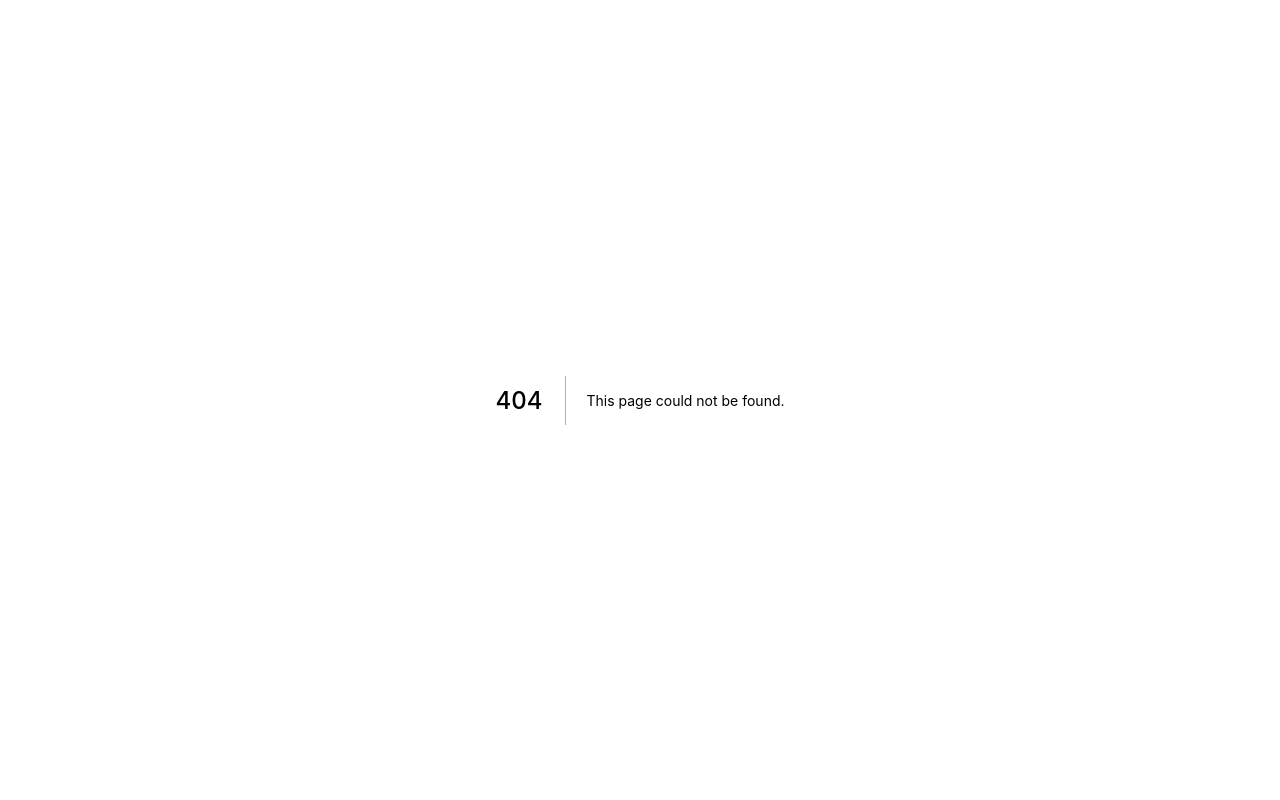
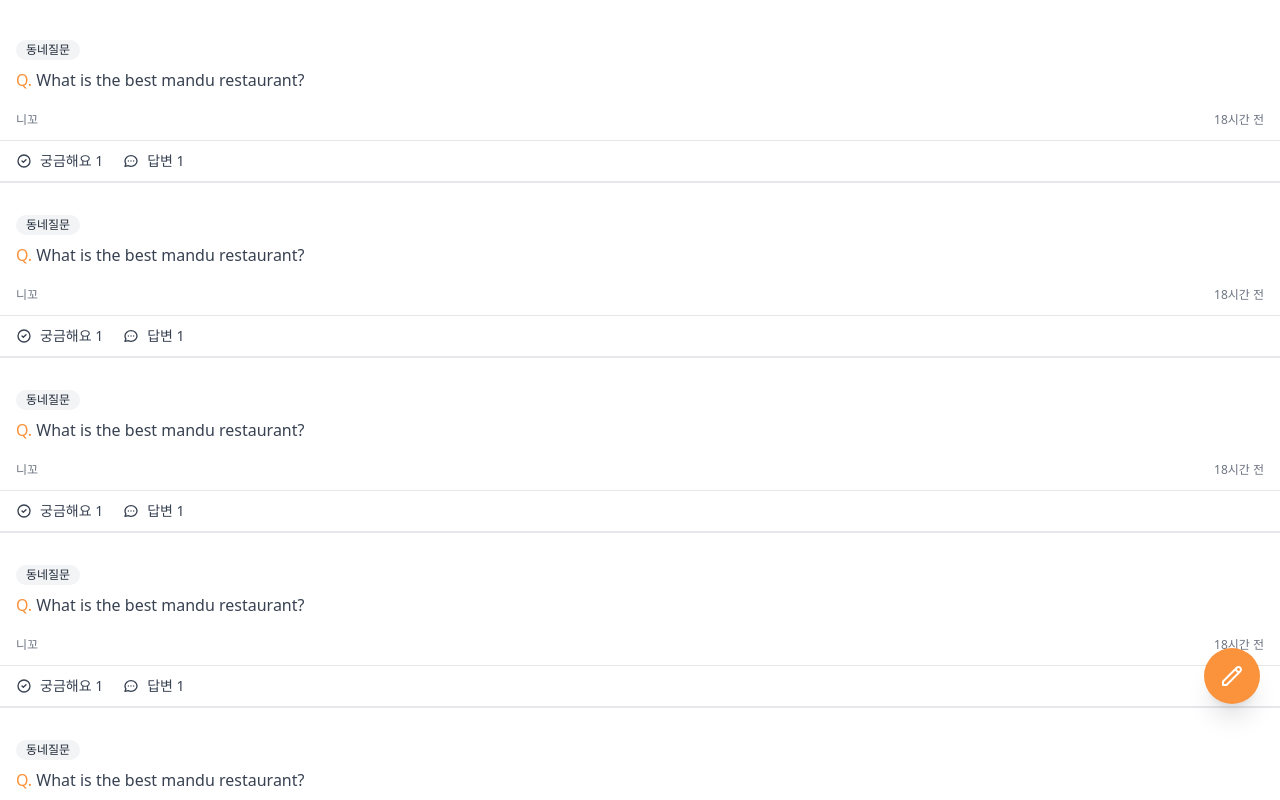
Before and after one commit to coocoozz/carrot-market, a Next.js app: page /community in a window 1280 px wide. Before the commit this address had no page. Shown: the top 800 px of the page. Built offline with nearby package versions, Linux system fonts and the light colour scheme.

Commit message:
community

```diff
--- /dev/null
+++ b/pages/community/index.tsx
@@ -0,0 +1,78 @@
+import type { NextPage } from "next";
+
+const Community: NextPage = () => {
+  return (
+    <div className="py-10 space-y-8">
+      {[1, 2, 3, 4, 5, 6, 7, 8, 9, 10, 11, 12, 13, 14].map((_, i) => (
+        <div key={i} className="flex flex-col items-start cursor-pointer">
+          <span className="flex ml-4 items-center px-2.5 py-0.5 rounded-full text-xs font-medium bg-gray-100 text-gray-800">
+            동네질문
+          </span>
+          <div className="mt-2 px-4 text-gray-700">
+            <span className="text-orange-400 font-medium">Q.</span> What is the
+            best mandu restaurant?
+          </div>
+          <div className="mt-5 px-4 flex items-center justify-between w-full text-gray-500 font-medium text-xs">
+            <span>니꼬</span>
+            <span>18시간 전</span>
+          </div>
+          <div className="flex px-4 space-x-5 mt-3 text-gray-700 py-2.5 border-t border-b-[2px] w-full">
+            <span className="flex space-x-2 items-center text-sm">
+              <svg
+                className="w-4 h-4"
+                fill="none"
+                stroke="currentColor"
+                viewBox="0 0 24 24"
+                xmlns="http://www.w3.org/2000/svg"
+              >
+                <path
+                  strokeLinecap="round"
+                  strokeLinejoin="round"
+                  strokeWidth="2"
+                  d="M9 12l2 2 4-4m6 2a9 9 0 11-18 0 9 9 0 0118 0z"
+                ></path>
+              </svg>
+              <span>궁금해요 1</span>
+            </span>
+            <span className="flex space-x-2 items-center text-sm">
+              <svg
+                className="w-4 h-4"
+                fill="none"
+                stroke="currentColor"
+                viewBox="0 0 24 24"
+                xmlns="http://www.w3.org/2000/svg"
+              >
+                <path
+                  strokeLinecap="round"
+                  strokeLinejoin="round"
+                  strokeWidth="2"
+                  d="M8 12h.01M12 12h.01M16 12h.01M21 12c0 4.418-4.03 8-9 8a9.863 9.863 0 01-4.255-.949L3 20l1.395-3.72C3.512 15.042 3 13.574 3 12c0-4.418 4.03-8 9-8s9 3.582 9 8z"
+                ></path>
+              </svg>
+              <span>답변 1</span>
+            </span>
+          </div>
+        </div>
+      ))}
+
+      <button className="fixed bottom-24 right-5 cursor-pointer shadow-xl bg-orange-400 rounded-full p-4 text-white hover:bg-orange-500 transition-colors">
+        <svg
+          className="w-6 h-6"
+          fill="none"
+          stroke="currentColor"
+          viewBox="0 0 24 24"
+          xmlns="http://www.w3.org/2000/svg"
+        >
+          <path
+            strokeLinecap="round"
+            strokeLinejoin="round"
+            strokeWidth="2"
+            d="M15.232 5.232l3.536 3.536m-2.036-5.036a2.5 2.5 0 113.536 3.536L6.5 21.036H3v-3.572L16.732 3.732z"
+          ></path>
+        </svg>
+      </button>
+    </div>
+  );
+};
+
+export default Community;
```
